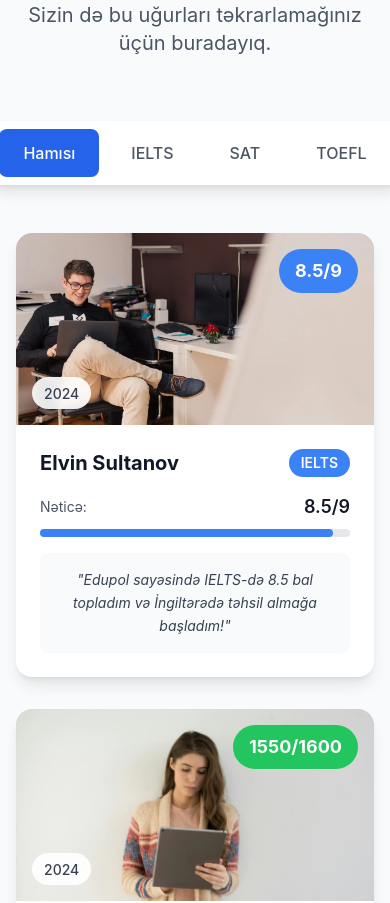
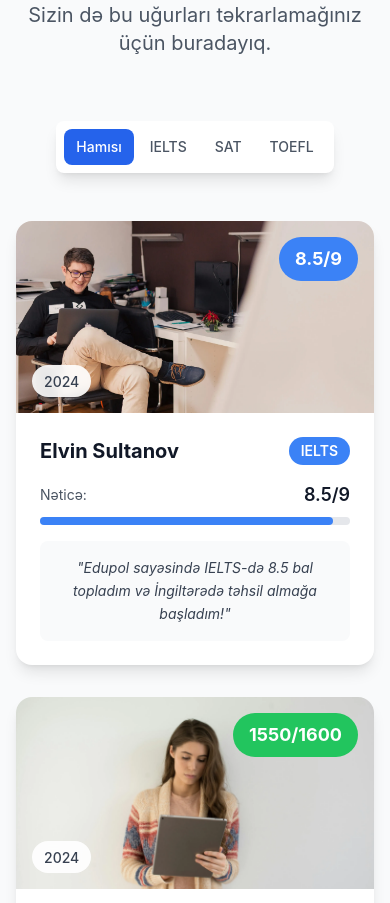
Before and after one commit to Faridmammad/edupol-study-abroad, a React (Create React App) app: page / in a window 390 px wide. Shown: the part 7745-8648 px from the top of the page. Built offline with nearby package versions, Linux system fonts and the light colour scheme.

Commit message:
Data updated & mobile view problem fixed

```diff
--- a/src/components/StudentResults.tsx
+++ b/src/components/StudentResults.tsx
@@ -54,10 +54,10 @@ const totalStudents = 47;
         {/* Test Type Filter */}
         <div className="flex justify-center mb-12">
   <div className="bg-white rounded-lg p-2 shadow-lg">
-            <div className="flex space-x-2">
+    <div className="flex gap-1 sm:gap-2">
       <button
         onClick={() => setSelectedTest('all')}
-                className={`px-6 py-3 rounded-lg font-medium transition-colors ${
+        className={`px-3 py-2 sm:px-6 sm:py-3 rounded-lg font-medium text-sm sm:text-base transition-colors ${
           selectedTest === 'all'
             ? 'bg-primary-600 text-white'
             : 'text-gray-600 hover:text-primary-600'
@@ -67,7 +67,7 @@ const totalStudents = 47;
       </button>
       <button
         onClick={() => setSelectedTest('IELTS')}
-                className={`px-6 py-3 rounded-lg font-medium transition-colors ${
+        className={`px-3 py-2 sm:px-6 sm:py-3 rounded-lg font-medium text-sm sm:text-base transition-colors ${
           selectedTest === 'IELTS'
             ? 'bg-blue-500 text-white'
             : 'text-gray-600 hover:text-blue-600'
@@ -77,7 +77,7 @@ const totalStudents = 47;
       </button>
       <button
         onClick={() => setSelectedTest('SAT')}
-                className={`px-6 py-3 rounded-lg font-medium transition-colors ${
+        className={`px-3 py-2 sm:px-6 sm:py-3 rounded-lg font-medium text-sm sm:text-base transition-colors ${
           selectedTest === 'SAT'
             ? 'bg-green-500 text-white'
             : 'text-gray-600 hover:text-green-600'
@@ -87,7 +87,7 @@ const totalStudents = 47;
       </button>
       <button
         onClick={() => setSelectedTest('TOEFL')}
-                className={`px-6 py-3 rounded-lg font-medium transition-colors ${
+        className={`px-3 py-2 sm:px-6 sm:py-3 rounded-lg font-medium text-sm sm:text-base transition-colors ${
           selectedTest === 'TOEFL'
             ? 'bg-purple-500 text-white'
             : 'text-gray-600 hover:text-purple-600'
@@ -98,6 +98,7 @@ const totalStudents = 47;
     </div>
   </div>
 </div>
+
 
         {/* Results Grid */}
         <div className="grid grid-cols-1 md:grid-cols-2 lg:grid-cols-3 gap-8">
@@ -158,7 +159,7 @@ const totalStudents = 47;
         </div>
 
         {/* Statistics */}
-        <div className="mt-16 bg-white rounded-2xl shadow-lg p-8">
+        <div className="mt-16 bg-zinc-200 rounded-2xl shadow-lg p-8">
           <h3 className="text-2xl font-bold text-gray-900 text-center mb-8">
             Ümumi Statistika
           </h3>
```
Lines whose indentation alone changed are shown as unchanged.
